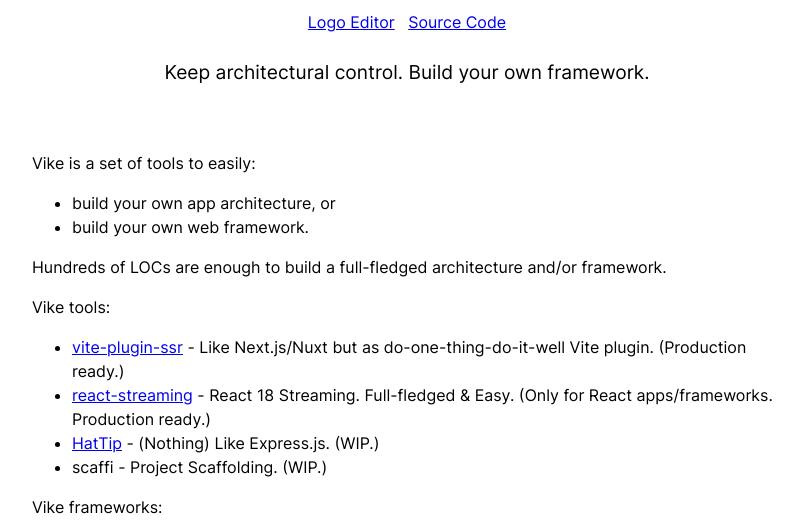
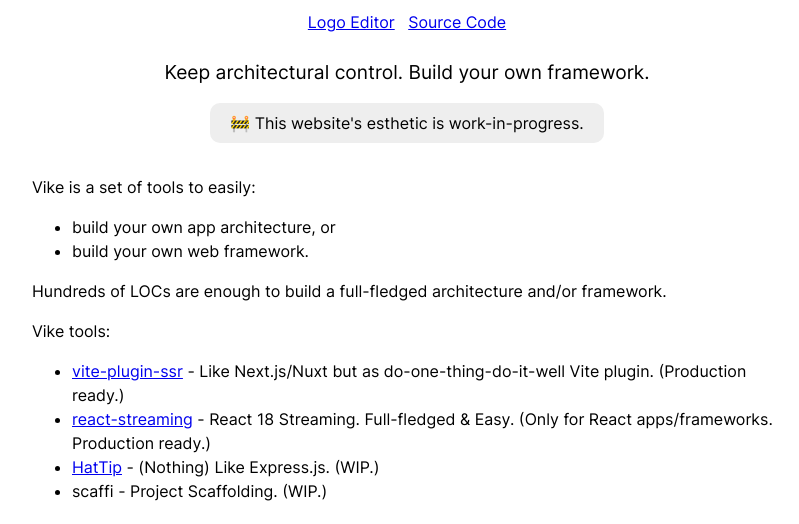
Before and after one commit to smart94423/vike, a website built with Vite: page index.html in a window 1280 px wide. Shown: the part 217-741 px from the top of the page, without its empty margins (233-1032 px from the left). Built offline with nearby package versions, Linux system fonts and the light colour scheme; what zdog would draw is missing.

Commit message:
add construction note

```diff
--- a/index.html
+++ b/index.html
@@ -2,6 +2,7 @@
 <html>
   <head>
     <link rel="stylesheet" href="./index/css/index.css" />
+    <meta charset="utf-8">
   </head>
   <body>
     <div id="header">
@@ -19,6 +20,13 @@
     <div style="text-align: center; font-size: 1.2em">Keep architectural control. Build your own framework.</div>
 
     <br />
+    <div style="text-align: center; font-size: 1em;">
+      <span style=" background-color: #eee; border-radius: 10px; padding: 10px 20px;">
+      🚧
+      This website's esthetic is work-in-progress.
+      </span>
+    </div>
+
     <br />
     <div id="copy">
       <p>Vike is a set of tools to easily:</p>
```
